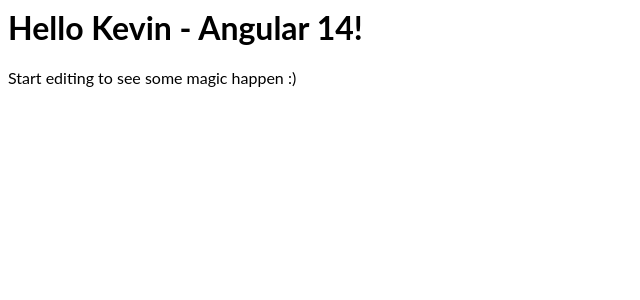
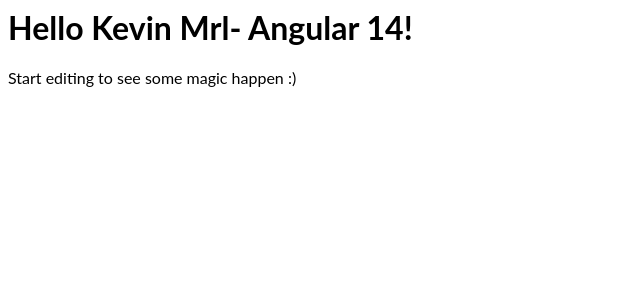
Before and after one commit to NgSide/ngTwitchHub, an Angular app: page / in a window 1280 px wide. Shown: the top 300 px of the page, without its empty margins (0-640 px from the left). Built offline with nearby package versions, Linux system fonts and the light colour scheme.

Commit message:
Update app.component.ts

```diff
--- a/src/app/app.component.ts
+++ b/src/app/app.component.ts
@@ -6,5 +6,5 @@
   styleUrls: [ './app.component.css' ]
 })
 export class AppComponent  {
-  name = 'Kevin - Angular ' + VERSION.major;
+  name = 'Kevin Mrl- Angular ' + VERSION.major;
 }
```
